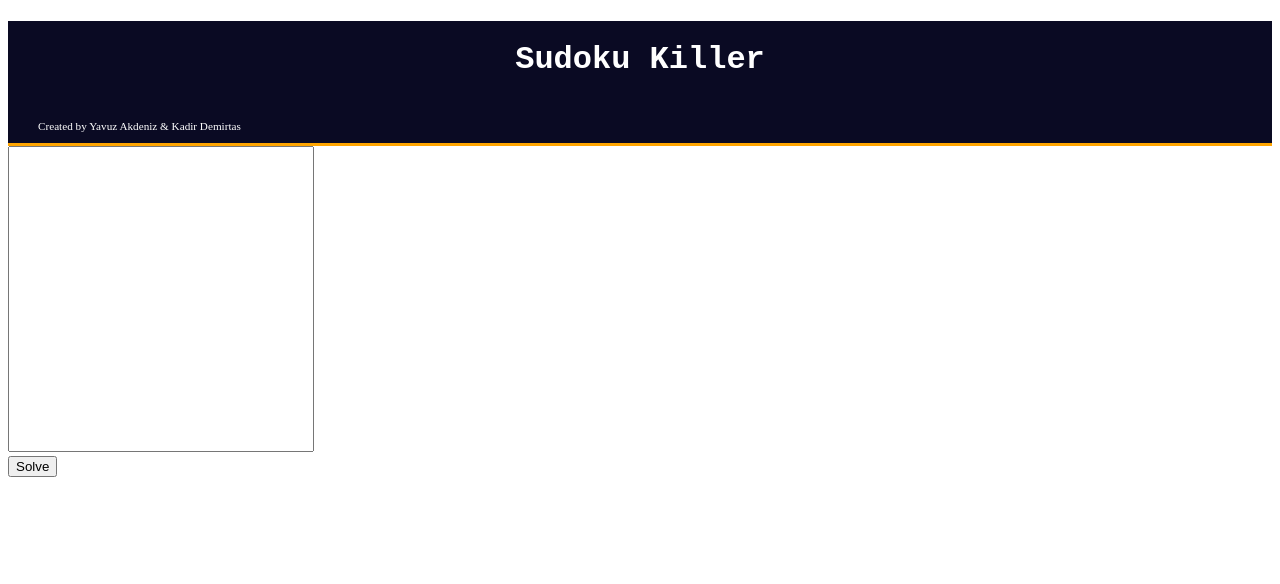
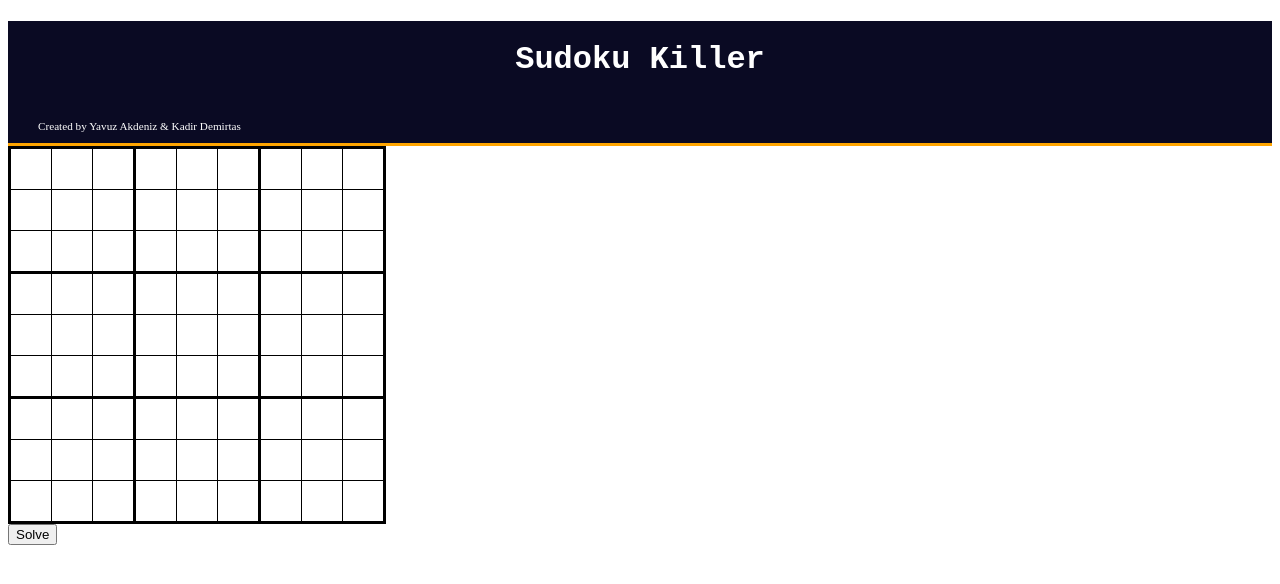
Before and after one commit to demkad/sudokiller_project, a Flask app: page / in a window 1280 px wide. Shown: the top 584 px of the page. Run offline with Flask 3, Linux system fonts and the light colour scheme.

Commit message:
website aangepast, code werkt tijdelijk niet meer.

```diff
--- /dev/null
+++ b/static/script.js
@@ -0,0 +1,13 @@
+function moveToNext(current, event) {
+    if (current.value.length >= current.maxLength) {
+        var form = current.form;
+        for (var i = 0; i < form.elements.length; i++) {
+            if (form.elements[i] == current) {
+                if (form.elements[i + 1]) {
+                    form.elements[i + 1].focus();
+                }
+                return;
+            }
+        }
+    }
+}
--- a/static/styles.css
+++ b/static/styles.css
@@ -16,7 +16,30 @@ header p {
 }
 
 #sudoku-grid {
-    resize: none; /* This disables resizing */
-    width: 300px; /* Adjust this value to suit your needs */
-    height: 300px; /* Adjust this value to suit your needs */
+    border-collapse: collapse;
+    border: 3px solid #000; /* This makes the outer border thicker */
 }
+
+#sudoku-grid td {
+    border: 1px solid #000;
+    width: 40px;
+    height: 40px;
+    padding: 0;
+}
+
+#sudoku-grid tr:nth-child(3n) td {
+    border-bottom-width: 3px; /* This makes every third row's bottom border thicker */
+}
+
+#sudoku-grid td:nth-child(3n) {
+    border-right-width: 3px; /* This makes every third column's right border thicker */
+}
+
+#sudoku-grid input {
+    width: 100%;
+    height: 100%;
+    text-align: center;
+    border: none;
+    box-sizing: border-box;
+    font-size: 20px;
+}
--- a/templates/index2.html
+++ b/templates/index2.html
@@ -3,6 +3,7 @@
 <head>
     <title>Sudoku Solver</title>
     <link rel="stylesheet" href="{{ url_for('static', filename='styles.css') }}">
+    <script src="static/script.js"></script>
 </head>
 <header>
     <h1>Sudoku Killer</h1>
@@ -10,12 +11,16 @@
 </header>
 <body>
     <form method="POST">
-        <div>
-            <textarea id="sudoku-grid" name="grid" rows="9" cols="20"></textarea>
-        </div>
-        <div>
-            <input type="submit" value="Solve">
-        </div>
+        <table id="sudoku-grid">
+            {% for i in range(9) %}
+            <tr>
+                {% for j in range(9) %}
+                <td><input type="text" name="cell-{{i}}-{{j}}" maxlength="1" oninput="moveToNext(this, event)"></td>
+                {% endfor %}
+            </tr>
+            {% endfor %}
+        </table>
+        <input type="submit" value="Solve">
     </form>
     {% if result %}
     <h2>Result:</h2>
```
